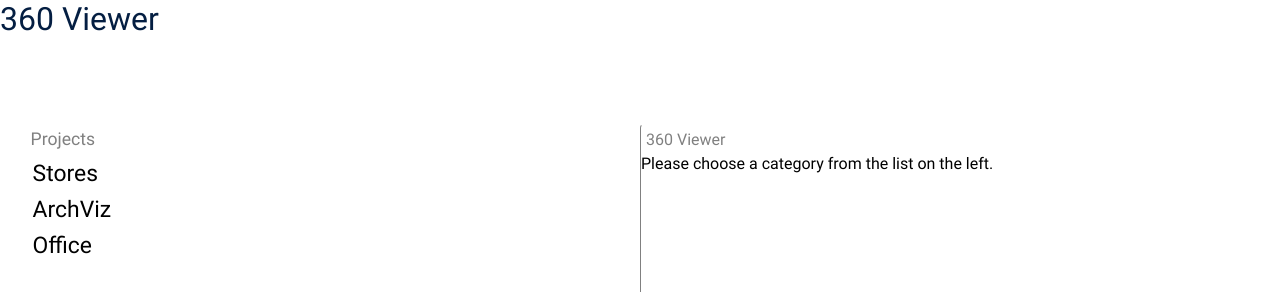
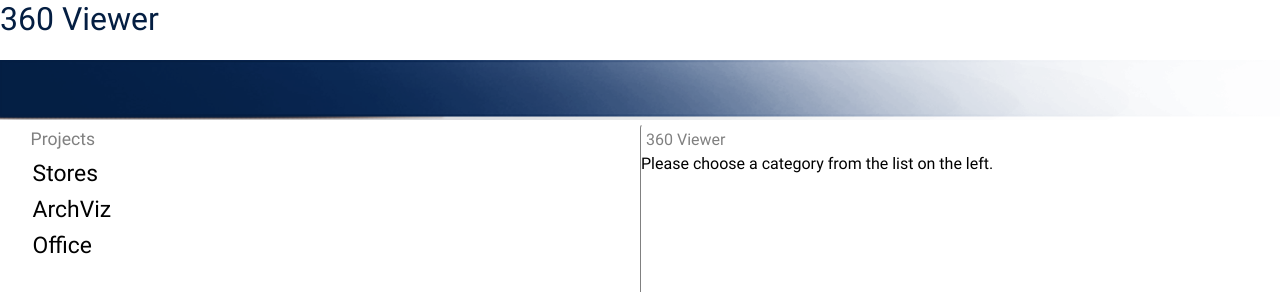
Before and after one commit to VizKeyDesigns/360Viewer, a plain HTML site: page index.html in a window 1280 px wide. Shown: the top 292 px of the page. Drawn offline with Linux system fonts and the light colour scheme; a web font is replaced by a local one.

Commit message:
Update index.html

```diff
--- a/index.html
+++ b/index.html
@@ -44,6 +44,7 @@
     <div id="BG"></div>
 
     <div id="Header">
+        <img id="TitleBar" src="./src/img/TitleBar.png" alt="Title Bar">
         <h1 id="TitleBarText">Projects</h1>
         <h1 class="header-position">360 Viewer</h1>
     </div>
```
